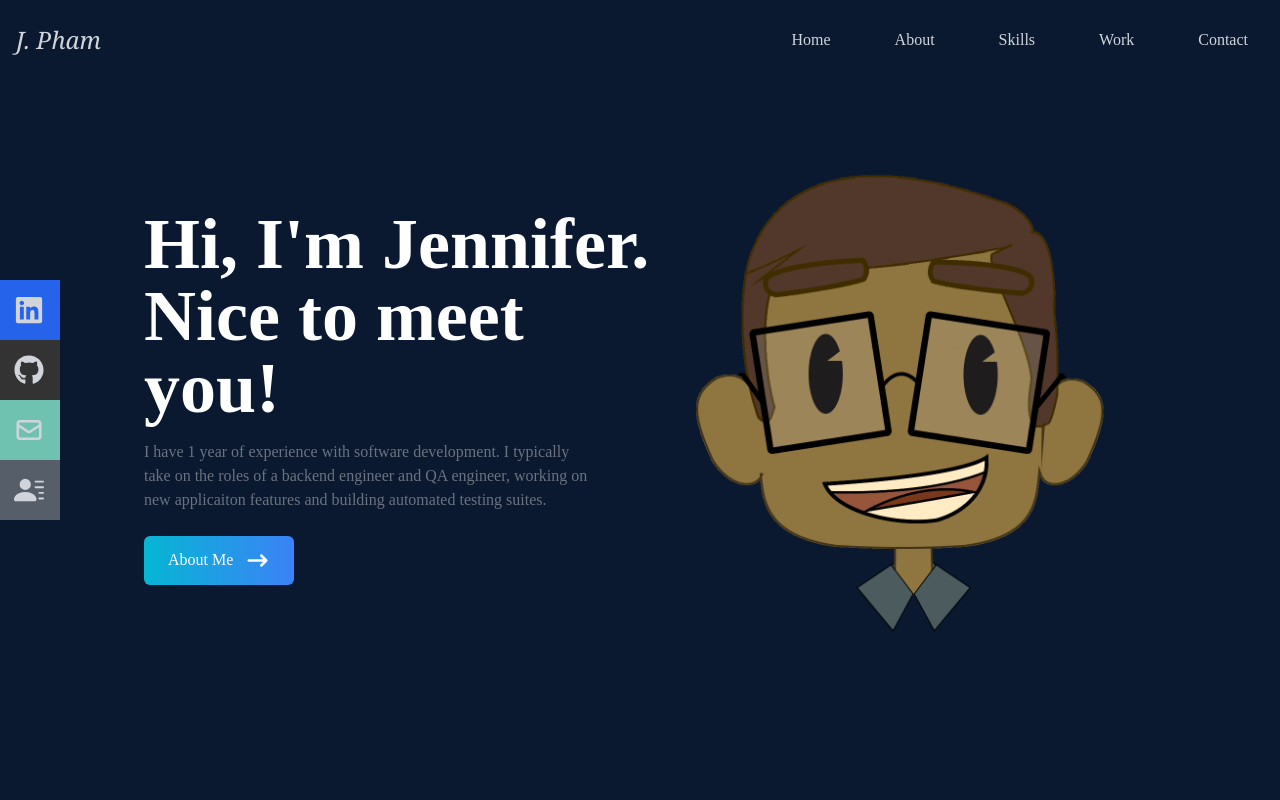
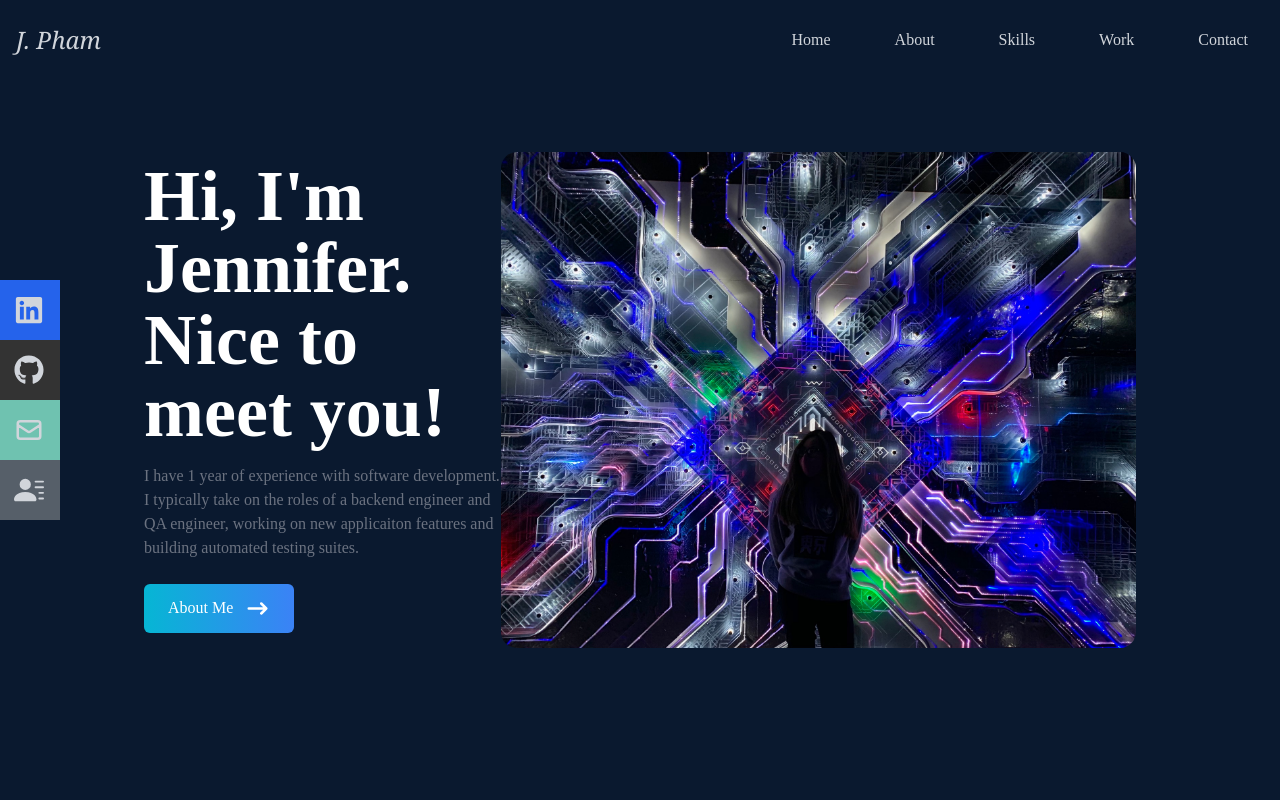
Before and after one commit to JPham8010/portfolio, a React (Create React App) app: page / in a window 1280 px wide. Shown: the top 800 px of the page. Built offline with nearby package versions, Linux system fonts and the light colour scheme.

Commit message:
change profile image

```diff
--- a/src/components/home.jsx
+++ b/src/components/home.jsx
@@ -1,6 +1,6 @@
 import React from 'react';
 import { HiArrowNarrowRight } from 'react-icons/hi';
-import me from '../assets/me.png';
+import me from '../assets/me.jpg';
 import { Link } from "react-scroll";
 
 const Home = () => {
@@ -34,7 +34,7 @@ const Home = () => {
       <div>
         <img
           src={me}
-          alt="my profile"
+          alt="profile picture"
           className="rounded-2xl mx-auto w-2/3 md:w-full"
         />
       </div>
```
Also changed, not shown: src/assets/me.jpg (added), src/assets/me.png (deleted).
